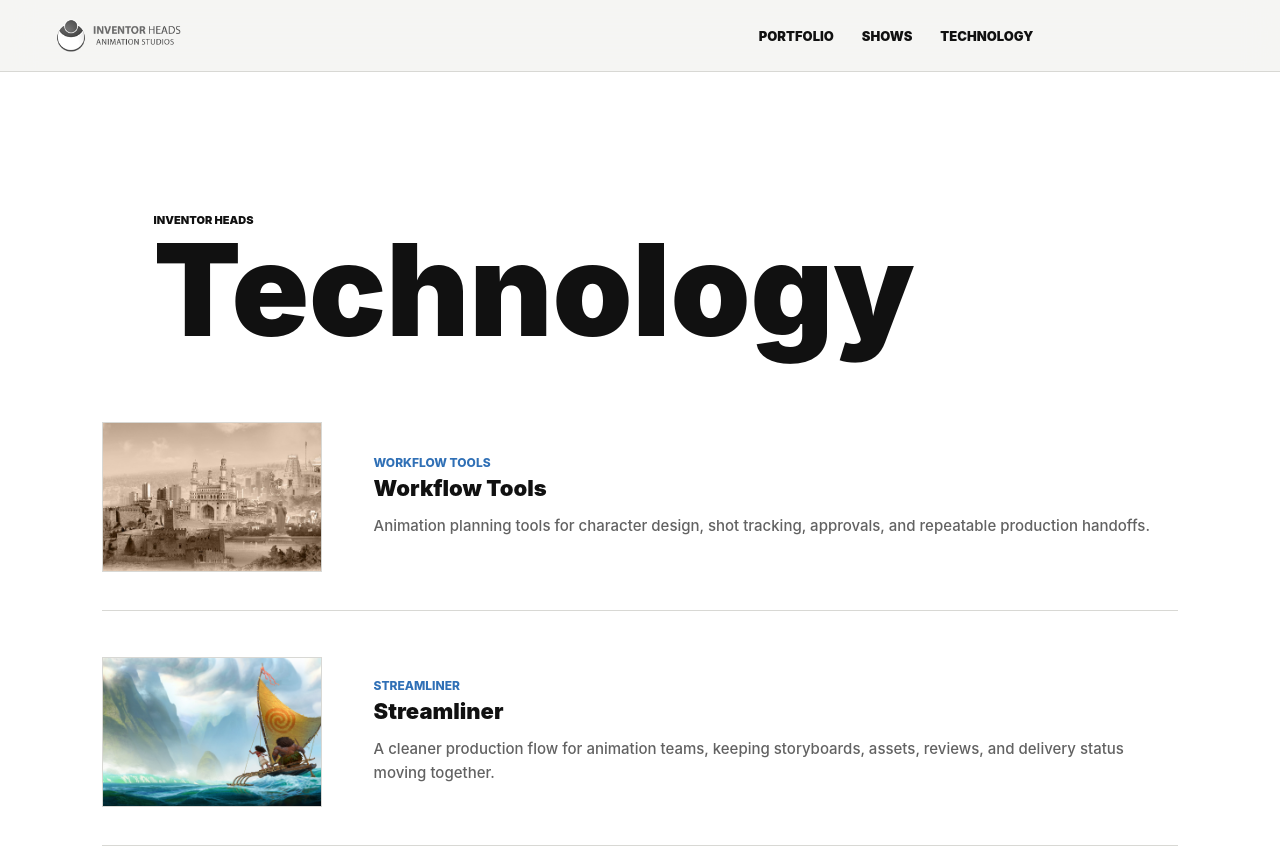
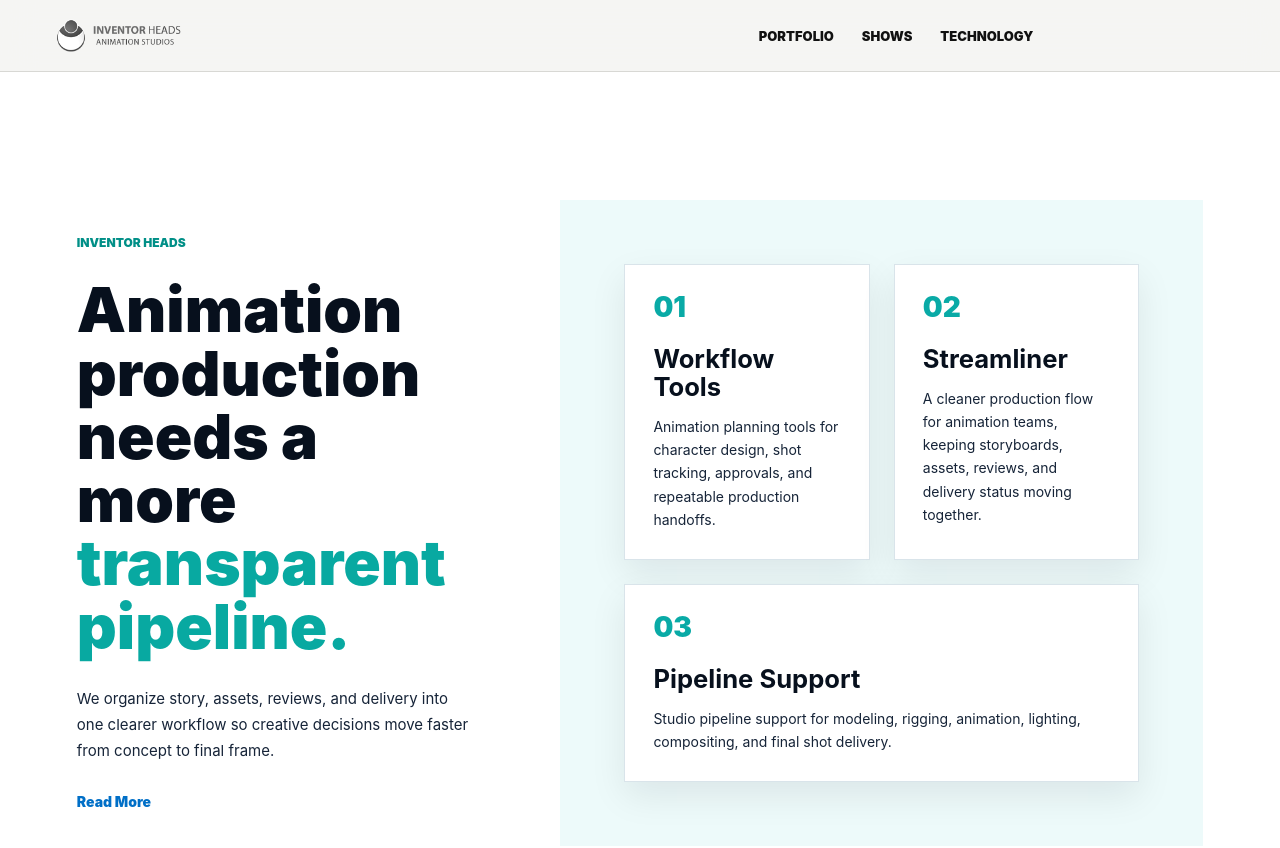
Before and after one commit to VaniKalavala/InventorHeads, a Next.js app in the folder Frontend/: page /technology in a window 1280 px wide. Shown: the top 848 px of the page. Built offline with nearby package versions, Linux system fonts and the light colour scheme.

Commit message:
Done. The Technology page has been redesigned into the split layout like your reference: left text block, right light panel, and three clean feature boxes.

```diff
--- a/Frontend/app/globals.css
+++ b/Frontend/app/globals.css
@@ -2076,6 +2076,116 @@ body::before {
   }
 }
 
+/* Technology split feature layout */
+.technology-market {
+  min-height: calc(100svh - 72px);
+  display: grid;
+  align-items: center;
+  padding: clamp(72px, 10vw, 132px) clamp(28px, 6vw, 96px);
+  background: #ffffff;
+  color: #08101d;
+}
+
+.technology-market__inner {
+  width: min(1180px, 100%);
+  margin: 0 auto;
+  display: grid;
+  grid-template-columns: minmax(300px, 0.76fr) minmax(520px, 1.24fr);
+  align-items: center;
+  gap: clamp(48px, 7vw, 104px);
+}
+
+.technology-market__copy > p:first-child {
+  margin: 0 0 28px;
+  color: #008f87;
+  font-size: 12px;
+  font-weight: 950;
+  text-transform: uppercase;
+}
+
+.technology-market__copy h1 {
+  max-width: 520px;
+  margin: 0;
+  color: #07101d;
+  font-size: clamp(42px, 5vw, 62px);
+  font-weight: 950;
+  line-height: 1.02;
+}
+
+.technology-market__copy h1 span {
+  color: #08a9a1;
+}
+
+.technology-market__copy > p:not(:first-child) {
+  max-width: 520px;
+  margin: 28px 0 0;
+  color: #162438;
+  font-size: 15px;
+  line-height: 1.75;
+}
+
+.technology-market__copy a {
+  display: inline-flex;
+  margin-top: 28px;
+  color: #006fc7;
+  font-size: 14px;
+  font-weight: 900;
+}
+
+.technology-market__panel {
+  display: grid;
+  grid-template-columns: repeat(2, minmax(0, 1fr));
+  gap: 24px;
+  padding: clamp(44px, 5vw, 64px);
+  background: #edfafa;
+}
+
+.technology-tool {
+  min-height: 180px;
+  padding: 28px;
+  background: #ffffff;
+  border: 1px solid #d9e4ea;
+  box-shadow: 0 14px 34px rgba(8, 16, 29, 0.08);
+}
+
+.technology-tool:nth-child(3) {
+  grid-column: 1 / -1;
+}
+
+.technology-tool span {
+  display: block;
+  margin-bottom: 24px;
+  color: #09aaa6;
+  font-size: 28px;
+  font-weight: 950;
+  line-height: 1;
+}
+
+.technology-tool h2 {
+  margin: 0 0 14px;
+  color: #07101d;
+  font-size: clamp(22px, 2vw, 30px);
+  line-height: 1.1;
+}
+
+.technology-tool p {
+  margin: 0;
+  color: #162438;
+  font-size: 14px;
+  line-height: 1.65;
+}
+
+@media (max-width: 980px) {
+  .technology-market__inner,
+  .technology-market__panel {
+    grid-template-columns: 1fr;
+  }
+
+  .technology-tool:nth-child(3) {
+    grid-column: auto;
+  }
+}
+
 /* Footer placement */
 .site-footer {
   display: grid;
--- a/Frontend/app/technology/page.tsx
+++ b/Frontend/app/technology/page.tsx
@@ -1,4 +1,3 @@
-import Image from "next/image";
 import { getCollection, getPage } from "@/lib/cms";
 
 export default function TechnologyPage() {
@@ -6,36 +5,28 @@ export default function TechnologyPage() {
   const technologies = getCollection("technologies");
 
   return (
-    <section
-      className="legacy-technology"
-      style={{ backgroundImage: `url(${page.heroImage})` }}
-    >
-      <div className="legacy-technology__shade" />
-      <div className="legacy-technology__inner">
-        <div className="legacy-page-title">
+    <section className="technology-market">
+      <div className="technology-market__inner">
+        <div className="technology-market__copy">
           <p>Inventor Heads</p>
-          <h1>{page.title}</h1>
+          <h1>
+            Animation production needs a more{" "}
+            <span>transparent pipeline.</span>
+          </h1>
+          <p>
+            We organize story, assets, reviews, and delivery into one clearer
+            workflow so creative decisions move faster from concept to final
+            frame.
+          </p>
+          <a href="#technology-tools">Read More</a>
         </div>
 
-        <div className="legacy-publications" id="technology-list">
-          {technologies.map((item) => (
-            <article
-              className="legacy-publication"
-              id={item.category.toLowerCase().replace(/\s+/g, "-")}
-              key={item.title}
-            >
-              <div className="legacy-publication__image">
-                <Image src={item.image} alt="" width={360} height={240} />
-              </div>
-              <div className="legacy-publication__content">
-                <header>
-                  <p>{item.category}</p>
-                  <h2>{item.title}</h2>
-                </header>
-                <div className="legacy-publication__body">
-                  <p>{item.description}</p>
-                </div>
-              </div>
+        <div className="technology-market__panel" id="technology-tools">
+          {technologies.map((item, index) => (
+            <article className="technology-tool" key={item.title}>
+              <span>{String(index + 1).padStart(2, "0")}</span>
+              <h2>{item.title}</h2>
+              <p>{item.description}</p>
             </article>
           ))}
         </div>
```
